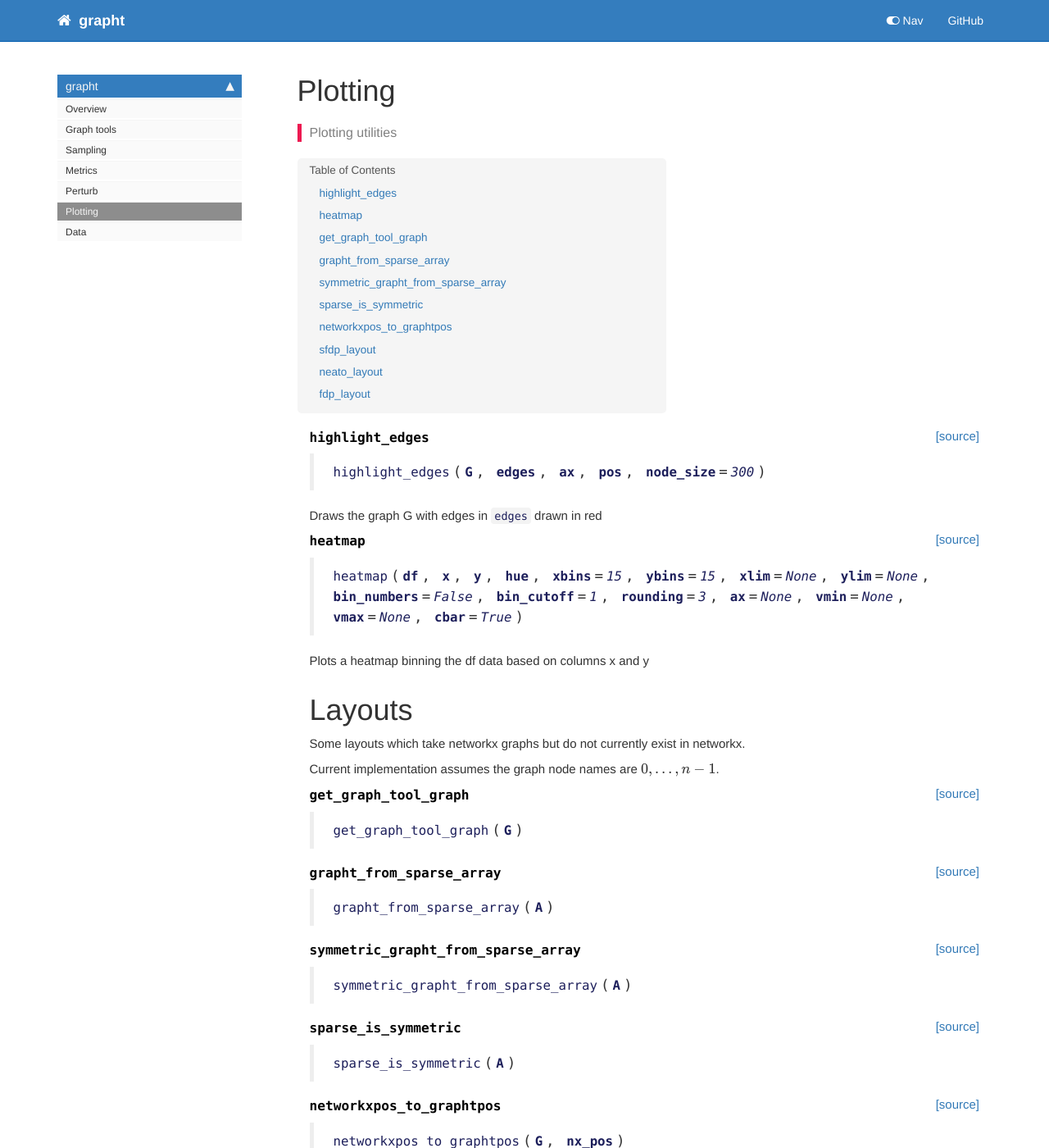
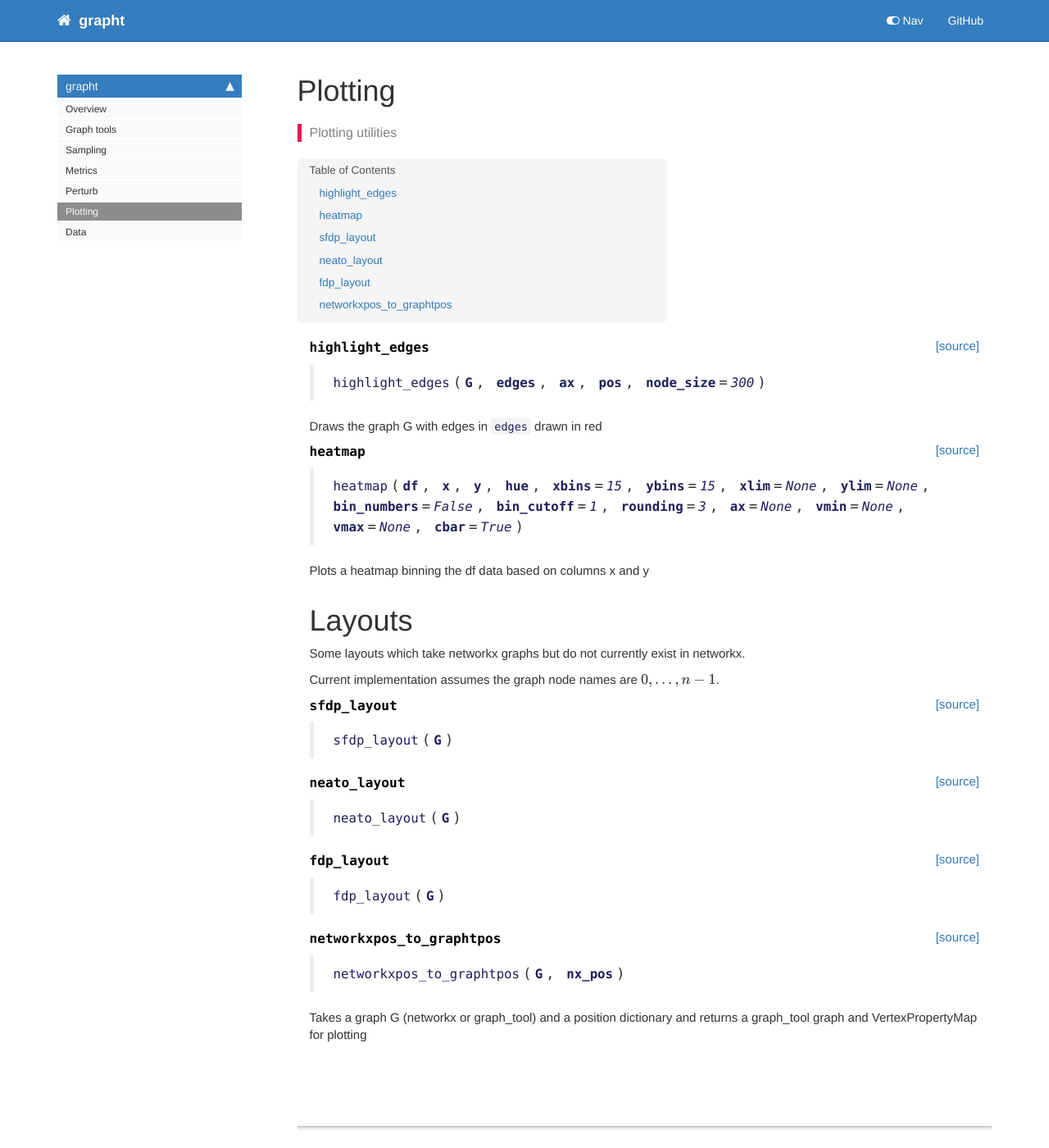
Before and after one commit to henrykenlay/grapht, a Jekyll site: the page built from docs/plotting.html, in a window 1280 px wide and 1400 px high. Shown: the whole window at 82% size. Built offline with Jekyll 4.4.1, drawn with Linux system fonts in a browser that asks for light colours; nearby versions of some CDN libraries; comment, search, counter and statistics services are not loaded.

Commit message:
hid some plotting helper functions from docs

```diff
--- a/docs/plotting.html
+++ b/docs/plotting.html
@@ -37,7 +37,7 @@ summary: "Plotting utilities"
 
 
 <div class="output_markdown rendered_html output_subarea ">
-<h4 id="highlight_edges" class="doc_header"><code>highlight_edges</code><a href="https://github.com/HenryKenlay/grapht/tree/master/grapht/plotting.py#L18" class="source_link" style="float:right">[source]</a></h4><blockquote><p><code>highlight_edges</code>(<strong><code>G</code></strong>, <strong><code>edges</code></strong>, <strong><code>ax</code></strong>, <strong><code>pos</code></strong>, <strong><code>node_size</code></strong>=<em><code>300</code></em>)</p>
+<h4 id="highlight_edges" class="doc_header"><code>highlight_edges</code><a href="https://github.com/HenryKenlay/grapht/tree/master/grapht/plotting.py#L16" class="source_link" style="float:right">[source]</a></h4><blockquote><p><code>highlight_edges</code>(<strong><code>G</code></strong>, <strong><code>edges</code></strong>, <strong><code>ax</code></strong>, <strong><code>pos</code></strong>, <strong><code>node_size</code></strong>=<em><code>300</code></em>)</p>
 </blockquote>
 <p>Draws the graph G with edges in <code>edges</code> drawn in red</p>
 
@@ -61,7 +61,7 @@ summary: "Plotting utilities"
 
 
 <div class="output_markdown rendered_html output_subarea ">
-<h4 id="heatmap" class="doc_header"><code>heatmap</code><a href="https://github.com/HenryKenlay/grapht/tree/master/grapht/plotting.py#L28" class="source_link" style="float:right">[source]</a></h4><blockquote><p><code>heatmap</code>(<strong><code>df</code></strong>, <strong><code>x</code></strong>, <strong><code>y</code></strong>, <strong><code>hue</code></strong>, <strong><code>xbins</code></strong>=<em><code>15</code></em>, <strong><code>ybins</code></strong>=<em><code>15</code></em>, <strong><code>xlim</code></strong>=<em><code>None</code></em>, <strong><code>ylim</code></strong>=<em><code>None</code></em>, <strong><code>bin_numbers</code></strong>=<em><code>False</code></em>, <strong><code>bin_cutoff</code></strong>=<em><code>1</code></em>, <strong><code>rounding</code></strong>=<em><code>3</code></em>, <strong><code>ax</code></strong>=<em><code>None</code></em>, <strong><code>vmin</code></strong>=<em><code>None</code></em>, <strong><code>vmax</code></strong>=<em><code>None</code></em>, <strong><code>cbar</code></strong>=<em><code>True</code></em>)</p>
+<h4 id="heatmap" class="doc_header"><code>heatmap</code><a href="https://github.com/HenryKenlay/grapht/tree/master/grapht/plotting.py#L26" class="source_link" style="float:right">[source]</a></h4><blockquote><p><code>heatmap</code>(<strong><code>df</code></strong>, <strong><code>x</code></strong>, <strong><code>y</code></strong>, <strong><code>hue</code></strong>, <strong><code>xbins</code></strong>=<em><code>15</code></em>, <strong><code>ybins</code></strong>=<em><code>15</code></em>, <strong><code>xlim</code></strong>=<em><code>None</code></em>, <strong><code>ylim</code></strong>=<em><code>None</code></em>, <strong><code>bin_numbers</code></strong>=<em><code>False</code></em>, <strong><code>bin_cutoff</code></strong>=<em><code>1</code></em>, <strong><code>rounding</code></strong>=<em><code>3</code></em>, <strong><code>ax</code></strong>=<em><code>None</code></em>, <strong><code>vmin</code></strong>=<em><code>None</code></em>, <strong><code>vmax</code></strong>=<em><code>None</code></em>, <strong><code>cbar</code></strong>=<em><code>True</code></em>)</p>
 </blockquote>
 <p>Plots a heatmap binning the df data based on columns x and y</p>
 
@@ -93,7 +93,7 @@ summary: "Plotting utilities"
 
 
 <div class="output_markdown rendered_html output_subarea ">
-<h4 id="get_graph_tool_graph" class="doc_header"><code>get_graph_tool_graph</code><a href="https://github.com/HenryKenlay/grapht/tree/master/grapht/plotting.py#L63" class="source_link" style="float:right">[source]</a></h4><blockquote><p><code>get_graph_tool_graph</code>(<strong><code>G</code></strong>)</p>
+<h4 id="sfdp_layout" class="doc_header"><code>sfdp_layout</code><a href="https://github.com/HenryKenlay/grapht/tree/master/grapht/plotting.py#L61" class="source_link" style="float:right">[source]</a></h4><blockquote><p><code>sfdp_layout</code>(<strong><code>G</code></strong>)</p>
 </blockquote>
 
 </div>
@@ -113,7 +113,7 @@ summary: "Plotting utilities"
 
 
 <div class="output_markdown rendered_html output_subarea ">
-<h4 id="grapht_from_sparse_array" class="doc_header"><code>grapht_from_sparse_array</code><a href="https://github.com/HenryKenlay/grapht/tree/master/grapht/plotting.py#L68" class="source_link" style="float:right">[source]</a></h4><blockquote><p><code>grapht_from_sparse_array</code>(<strong><code>A</code></strong>)</p>
+<h4 id="neato_layout" class="doc_header"><code>neato_layout</code><a href="https://github.com/HenryKenlay/grapht/tree/master/grapht/plotting.py#L66" class="source_link" style="float:right">[source]</a></h4><blockquote><p><code>neato_layout</code>(<strong><code>G</code></strong>)</p>
 </blockquote>
 
 </div>
@@ -133,7 +133,7 @@ summary: "Plotting utilities"
 
 
 <div class="output_markdown rendered_html output_subarea ">
-<h4 id="symmetric_grapht_from_sparse_array" class="doc_header"><code>symmetric_grapht_from_sparse_array</code><a href="https://github.com/HenryKenlay/grapht/tree/master/grapht/plotting.py#L74" class="source_link" style="float:right">[source]</a></h4><blockquote><p><code>symmetric_grapht_from_sparse_array</code>(<strong><code>A</code></strong>)</p>
+<h4 id="fdp_layout" class="doc_header"><code>fdp_layout</code><a href="https://github.com/HenryKenlay/grapht/tree/master/grapht/plotting.py#L69" class="source_link" style="float:right">[source]</a></h4><blockquote><p><code>fdp_layout</code>(<strong><code>G</code></strong>)</p>
 </blockquote>
 
 </div>
@@ -153,91 +153,9 @@ summary: "Plotting utilities"
 
 
 <div class="output_markdown rendered_html output_subarea ">
-<h4 id="sparse_is_symmetric" class="doc_header"><code>sparse_is_symmetric</code><a href="https://github.com/HenryKenlay/grapht/tree/master/grapht/plotting.py#L81" class="source_link" style="float:right">[source]</a></h4><blockquote><p><code>sparse_is_symmetric</code>(<strong><code>A</code></strong>)</p>
+<h4 id="networkxpos_to_graphtpos" class="doc_header"><code>networkxpos_to_graphtpos</code><a href="https://github.com/HenryKenlay/grapht/tree/master/grapht/plotting.py#L72" class="source_link" style="float:right">[source]</a></h4><blockquote><p><code>networkxpos_to_graphtpos</code>(<strong><code>G</code></strong>, <strong><code>nx_pos</code></strong>)</p>
 </blockquote>
-
-</div>
-
-</div>
-
-</div>
-</div>
-
-</div>
-<div class="cell border-box-sizing code_cell rendered">
-
-<div class="output_wrapper">
-<div class="output">
-
-<div class="output_area">
-
-
-<div class="output_markdown rendered_html output_subarea ">
-<h4 id="networkxpos_to_graphtpos" class="doc_header"><code>networkxpos_to_graphtpos</code><a href="https://github.com/HenryKenlay/grapht/tree/master/grapht/plotting.py#L88" class="source_link" style="float:right">[source]</a></h4><blockquote><p><code>networkxpos_to_graphtpos</code>(<strong><code>G</code></strong>, <strong><code>nx_pos</code></strong>)</p>
-</blockquote>
-
-</div>
-
-</div>
-
-</div>
-</div>
-
-</div>
-<div class="cell border-box-sizing code_cell rendered">
-
-</div>
-<div class="cell border-box-sizing code_cell rendered">
-
-<div class="output_wrapper">
-<div class="output">
-
-<div class="output_area">
-
-
-<div class="output_markdown rendered_html output_subarea ">
-<h4 id="sfdp_layout" class="doc_header"><code>sfdp_layout</code><a href="https://github.com/HenryKenlay/grapht/tree/master/grapht/plotting.py#L96" class="source_link" style="float:right">[source]</a></h4><blockquote><p><code>sfdp_layout</code>(<strong><code>G</code></strong>)</p>
-</blockquote>
-
-</div>
-
-</div>
-
-</div>
-</div>
-
-</div>
-<div class="cell border-box-sizing code_cell rendered">
-
-<div class="output_wrapper">
-<div class="output">
-
-<div class="output_area">
-
-
-<div class="output_markdown rendered_html output_subarea ">
-<h4 id="neato_layout" class="doc_header"><code>neato_layout</code><a href="https://github.com/HenryKenlay/grapht/tree/master/grapht/plotting.py#L101" class="source_link" style="float:right">[source]</a></h4><blockquote><p><code>neato_layout</code>(<strong><code>G</code></strong>)</p>
-</blockquote>
-
-</div>
-
-</div>
-
-</div>
-</div>
-
-</div>
-<div class="cell border-box-sizing code_cell rendered">
-
-<div class="output_wrapper">
-<div class="output">
-
-<div class="output_area">
-
-
-<div class="output_markdown rendered_html output_subarea ">
-<h4 id="fdp_layout" class="doc_header"><code>fdp_layout</code><a href="https://github.com/HenryKenlay/grapht/tree/master/grapht/plotting.py#L104" class="source_link" style="float:right">[source]</a></h4><blockquote><p><code>fdp_layout</code>(<strong><code>G</code></strong>)</p>
-</blockquote>
+<p>Takes a graph G (networkx or graph_tool) and a position dictionary and returns a graph_tool graph and VertexPropertyMap for plotting</p>
 
 </div>
 
--- a/grapht/_nbdev.py
+++ b/grapht/_nbdev.py
@@ -23,14 +23,10 @@ index = {"non_pendant_edges": "00_graphtools.ipynb",
          "khop_edge_deletion": "03_perturb.ipynb",
          "highlight_edges": "04_plotting.ipynb",
          "heatmap": "04_plotting.ipynb",
-         "get_graph_tool_graph": "04_plotting.ipynb",
-         "grapht_from_sparse_array": "04_plotting.ipynb",
-         "symmetric_grapht_from_sparse_array": "04_plotting.ipynb",
-         "sparse_is_symmetric": "04_plotting.ipynb",
-         "networkxpos_to_graphtpos": "04_plotting.ipynb",
          "sfdp_layout": "04_plotting.ipynb",
          "neato_layout": "04_plotting.ipynb",
          "fdp_layout": "04_plotting.ipynb",
+         "networkxpos_to_graphtpos": "04_plotting.ipynb",
          "cora": "05_data.ipynb",
          "make_planar_graph": "05_data.ipynb",
          "BAGraph": "05_data.ipynb",
```
Also changed, not shown: grapht/plotting.py (+11 -36 lines), 1 other file.
